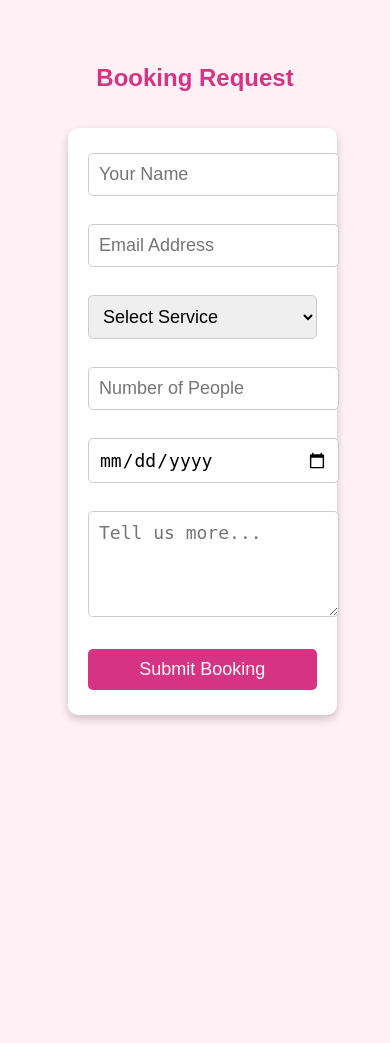
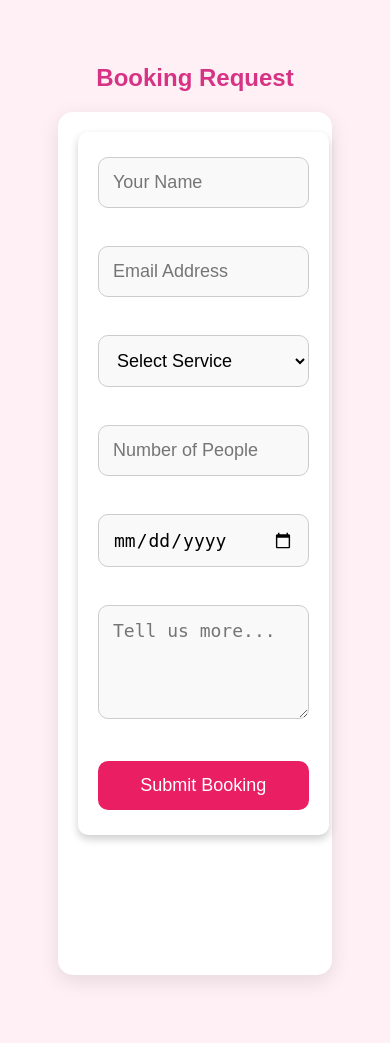
Before and after one commit to miraIllieva/vowandglow-website, a Flask app: page /book in a window 390 px wide. Before the commit the page ends 722 px from the top, so only its background shows below. Run offline with Flask 3, Linux system fonts and the light colour scheme.

Commit message:
Improve booking form design

```diff
--- a/static/style.css
+++ b/static/style.css
@@ -253,3 +253,62 @@ button:hover {
     text-align: center;
   }
 }
+/* Modern form design */
+.form-wrapper {
+  max-width: 500px;
+  margin: 30px auto;
+  padding: 25px;
+  background-color: #ffffff;
+  border-radius: 15px;
+  box-shadow: 0 6px 20px rgba(0, 0, 0, 0.1);
+}
+
+/* Form fields */
+input, select, textarea {
+  width: 100%;
+  padding: 14px;
+  margin-bottom: 15px;
+  border: 1px solid #ccc;
+  border-radius: 10px;
+  font-size: 16px;
+  box-sizing: border-box;
+  background-color: #f9f9f9;
+}
+
+/* Button styling */
+button {
+  width: 100%;
+  padding: 14px;
+  background-color: #e91e63;
+  color: white;
+  font-size: 16px;
+  border: none;
+  border-radius: 10px;
+  cursor: pointer;
+  transition: background-color 0.3s ease;
+}
+
+button:hover {
+  background-color: #d81559;
+}
+
+/* Mobile styling */
+@media only screen and (max-width: 600px) {
+  .form-wrapper {
+    margin: 20px 10px;
+    padding: 20px;
+  }
+
+  input, select, textarea, button {
+    font-size: 18px;
+  }
+
+  h1 {
+    font-size: 24px;
+    text-align: center;
+  }
+
+  form {
+    margin-bottom: 120px;
+  }
+}
```
